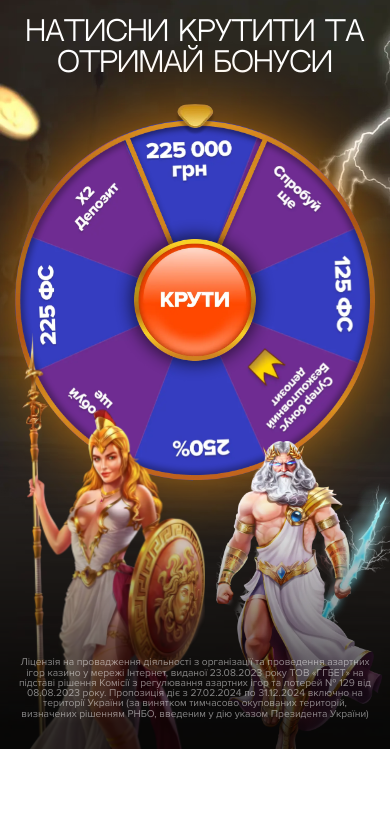
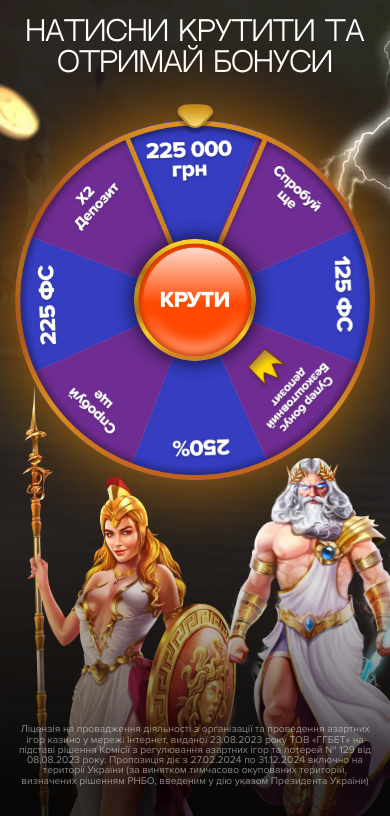
Before and after one commit to Afix-UA/casino, a plain HTML site: page index.html in a window 390 px wide. Shown: the part 95-911 px from the top of the page. Before the commit the page ends 844 px from the top, so only its background shows below. Drawn offline with Linux system fonts and the light colour scheme.

Commit message:
Add files via upload

```diff
--- a/css/style.css
+++ b/css/style.css
@@ -325,7 +325,8 @@ body::after {
   object-fit: contain
 }
 .casino {
-  min-height: 100%;
+  min-height: 56.9375rem;
+  height: 100%;
   overflow: hidden;
   display: flex;
   flex-direction: column;
@@ -555,6 +556,13 @@ body::after {
     left: 75.947917%
   }
 }
+@media (max-width:25em) {
+  .casino__column--left {
+    left: 59%;
+    top: 65%;
+    width: 63.513514%
+  }
+}
 @media (max-width:20em) {
   .casino__title {
     font-size: 1.625rem
@@ -565,22 +573,15 @@ body::after {
 }
 @media (max-width:61.99875em) {
   .casino__column--left {
-    bottom: -40.981481%;
-    left: 75.891892%;
-    width: 50.270833%
+    left: 74%;
+    top: 65%;
+    width: 43.513514%
   }
   .casino__column--right {
-    width: 30.270833%;
+    bottom: auto;
     left: 1.891892%;
-    bottom: -30.623491%
-  }
-}
-@media (max-width:61.99875em)and (orientation:landscape) {
-  .casino__column--left {
-    bottom: -60.981481%
-  }
-  .casino__column--right {
-    bottom: -50.623491%
+    width: 35.411765%;
+    top: 61%
   }
 }
 @media (max-width:47.99875em) {
@@ -592,6 +593,17 @@ body::after {
   }
   .casino__logo {
     aspect-ratio: 163/32
+  }
+  .casino__column--left {
+    left: 70%;
+    top: 80%;
+    width: 50.513514%
+  }
+  .casino__column--right {
+    bottom: auto;
+    left: -1.891892%;
+    width: 40.411765%;
+    top: 66%
   }
 }
 @media (max-width:29.99875em) {
@@ -627,24 +639,15 @@ body::after {
     background: url(../img/bg-mob.webp) 0 0/cover no-repeat
   }
   .casino__column--left {
-    top: auto;
-    width: 50.513514%;
-    left: 55.891892%;
-    bottom: -20.646542%
+    left: 59%;
+    top: 70%;
+    width: 63.513514%
   }
   .casino__column--right {
-    width: 50.7737%;
+    bottom: auto;
     left: 1.891892%;
-    bottom: -26.623491%;
-    z-index: 3
-  }
-}
-@media (max-width:29.99875em)and (orientation:portrait) {
-  .casino__column--left {
-    bottom: -20.623491%
-  }
-  .casino__column--right {
-    bottom: -30.623491%
+    width: 59.411765%;
+    top: 61%
   }
 }
 @media (min-width:20em)and (max-width:118.125em) {
@@ -664,8 +667,3 @@ body::after {
     transform: scale(1.05)
   }
 }
-@media (orientation:portrait) {
-  .casino__body {
-    min-height: 60vh
-  }
-}
--- a/index.html
+++ b/index.html
@@ -6,7 +6,7 @@
 	<meta charset="UTF-8">
 	<meta name="format-detection" content="telephone=no">
 	<!-- <style>body{opacity: 0;}</style> -->
-	<link rel="stylesheet" href="css/style.min.css?_v=20241001164053">
+	<link rel="stylesheet" href="css/style.min.css?_v=20241001185734">
 	<link rel="shortcut icon" href="favicon.ico">
 	<!-- <meta name="robots" content="noindex, nofollow"> -->
 	<meta name="viewport" content="width=device-width, initial-scale=1.0">
@@ -90,7 +90,7 @@
 		</div>
 
 
-		<script src="js/app.min.js?_v=20241001164053"></script>
+		<script src="js/app.min.js?_v=20241001185734"></script>
 </body>
 
 </html>
```
Also changed, not shown: css/style.min.css.
